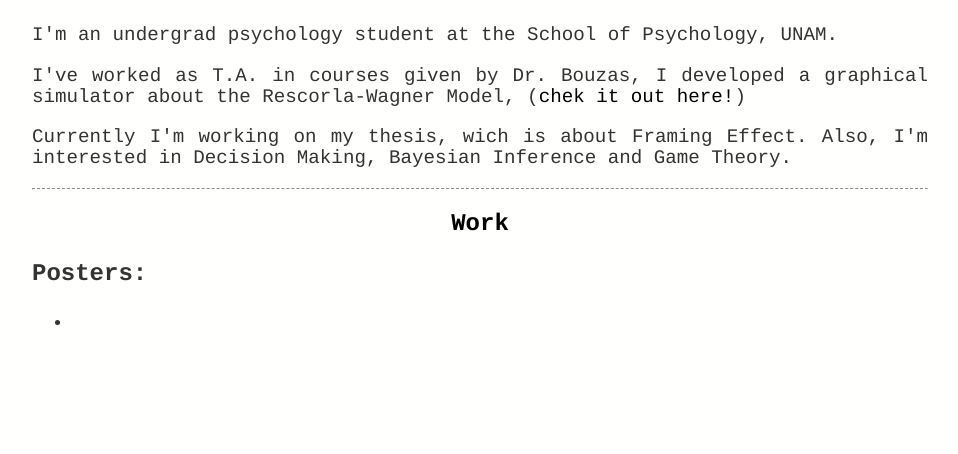
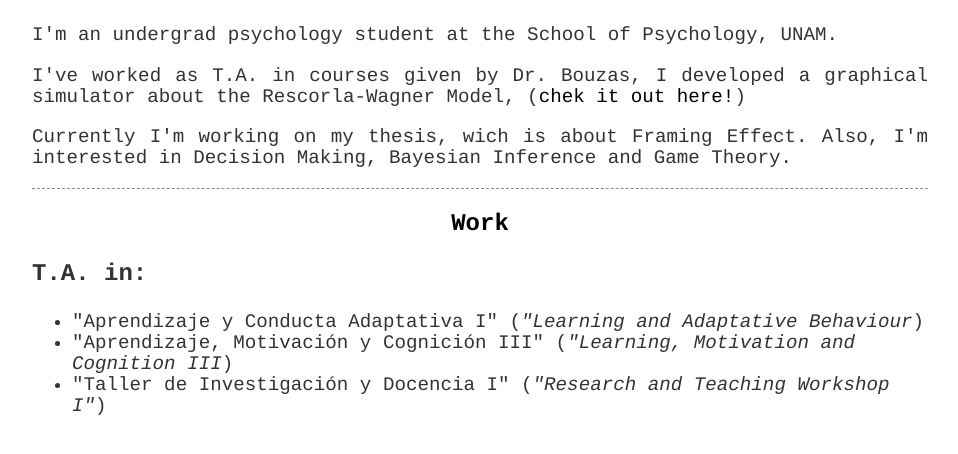
Before and after one commit to BouzasLab25/bouzaslab25.github.io, a Jekyll site: the page built from people/karina.html, in a window 1280 px wide and 900 px high, scrolled down 819 px. Shown: the top 454 px of the window, without its empty margins (160-1118 px from the left). Built offline with Jekyll 4.4.1, drawn with Linux system fonts in a browser that asks for light colours.

Commit message:
Update karina.html

```diff
--- a/people/karina.html
+++ b/people/karina.html
@@ -26,7 +26,9 @@ title: Lab25 Felisa
 <hr class='style9'>
  <h2>Work</h2>
 
-<p style="text-align:justify"><b>Posters:</b></p>
+<p style="text-align:justify"><b>T.A. in:</b></p>
 	<ul>
-	<li class='ho' > </li>
+	<li class='ho' > "Aprendizaje y Conducta Adaptativa I" (<i>"Learning and Adaptative Behaviour</i>)</li>
+	<li class='ho' > "Aprendizaje, Motivación y Cognición III" (<i>"Learning, Motivation and Cognition III</i>)</li>
+	<li class='ho' > "Taller de Investigación y Docencia I" (<i>"Research and Teaching Workshop I"</i>)</li>
 	</ul>
```
